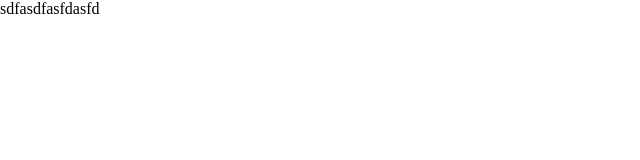
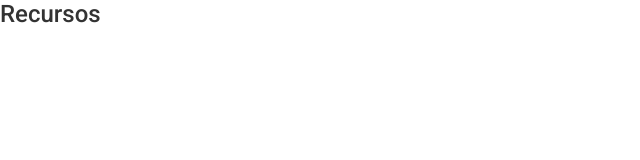
Before and after one commit to CristinaDomnguez/metanoia-project, a React (Vite) app in the folder frontend/: page /recursos in a window 1280 px wide. Shown: the top 160 px of the page, without its empty margins (0-640 px from the left). Built offline with nearby package versions, Linux system fonts and the light colour scheme.

Commit message:
dev: add resources page

```diff
--- a/frontend/src/pages/Resources.jsx
+++ b/frontend/src/pages/Resources.jsx
@@ -1,11 +1,9 @@
 import React from 'react'
 
-function Resources() {
+export default function Resources() {
     return (
-        <div>
-            sdfasdfasfdasfd
-        </div>
+        <>
+            <h2>Recursos</h2>
+        </>
     )
 }
-
-export default Resources
```
